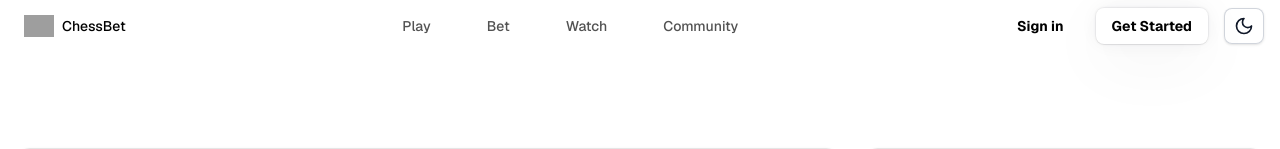
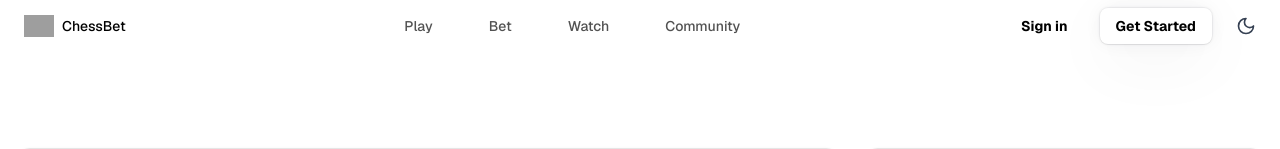
Before and after one commit to Not-Possible-Labs/platform-ui, a Next.js app: page / in a window 1280 px wide. Shown: the top 149 px of the page. Built offline with nearby package versions, Linux system fonts and the light colour scheme; grey boxes are pictures that could not be loaded.

Commit message:
Update navbar styles and theme toggle button appearance

```diff
--- a/src/app/page.tsx
+++ b/src/app/page.tsx
@@ -44,7 +44,7 @@
               <NavbarButton href="/auth/sign-up">Get Started</NavbarButton>
               <button
                 onClick={() => setTheme(theme === "dark" ? "light" : "dark")}
-                className="rounded-md bg-white px-2.5 py-2 text-sm font-semibold text-gray-900 shadow-sm ring-1 ring-inset ring-gray-300 hover:bg-gray-50 dark:bg-neutral-950 dark:text-white dark:ring-neutral-800 dark:hover:bg-neutral-900"
+                className="rounded-md p-2 text-gray-700 hover:bg-gray-100 dark:text-gray-200 dark:hover:bg-gray-800 transition-colors"
               >
                 {theme === "dark" ? <Sun className="h-5 w-5" /> : <Moon className="h-5 w-5" />}
               </button>
@@ -64,7 +64,7 @@
             <div className="flex flex-col space-y-4 w-full">
               <NavItems items={navItems} />
               <div className="flex flex-col space-y-3 pt-4 border-t border-gray-200 dark:border-neutral-800">
-                <NavbarButton href="/auth/login" variant="secondary" className="w-full justify-center">Sign in</NavbarButton>
+                <NavbarButton href="/auth/login" className="w-full justify-center">Sign in</NavbarButton>
                 <NavbarButton href="/auth/sign-up" className="w-full justify-center">Get Started</NavbarButton>
                 <button
                   onClick={() => setTheme(theme === "dark" ? "light" : "dark")}
--- a/src/components/ui/resizable-navbar.tsx
+++ b/src/components/ui/resizable-navbar.tsx
@@ -219,7 +219,7 @@
           animate={{ opacity: 1 }}
           exit={{ opacity: 0 }}
           className={cn(
-            "absolute inset-x-0 top-16 z-50 flex w-full flex-col items-start justify-start gap-4 rounded-3xl bg-white/90 backdrop-blur-md px-4 py-8 shadow-[0_0_24px_rgba(34,_42,_53,_0.06),_0_1px_1px_rgba(0,_0,_0,_0.05),_0_0_0_1px_rgba(34,_42,_53,_0.04),_0_0_4px_rgba(34,_42,_53,_0.08),_0_16px_68px_rgba(47,_48,_55,_0.05),_0_1px_0_rgba(255,_255,_255,_0.1)_inset] dark:bg-neutral-950/90",
+            "absolute inset-x-0 top-16 z-50 flex w-full flex-col items-start justify-start gap-4 rounded-3xl bg-white px-4 py-8 shadow-[0_0_24px_rgba(34,_42,_53,_0.06),_0_1px_1px_rgba(0,_0,_0,_0.05),_0_0_0_1px_rgba(34,_42,_53,_0.04),_0_0_4px_rgba(34,_42,_53,_0.08),_0_16px_68px_rgba(47,_48,_55,_0.05),_0_1px_0_rgba(255,_255,_255,_0.1)_inset] dark:bg-neutral-800",
             className,
           )}
         >
```
